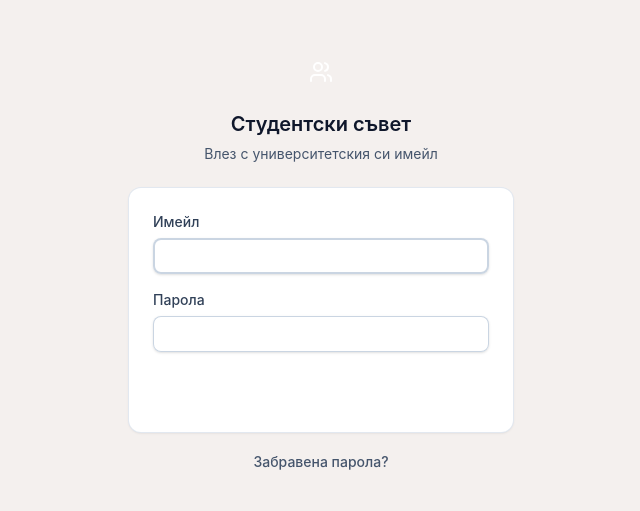
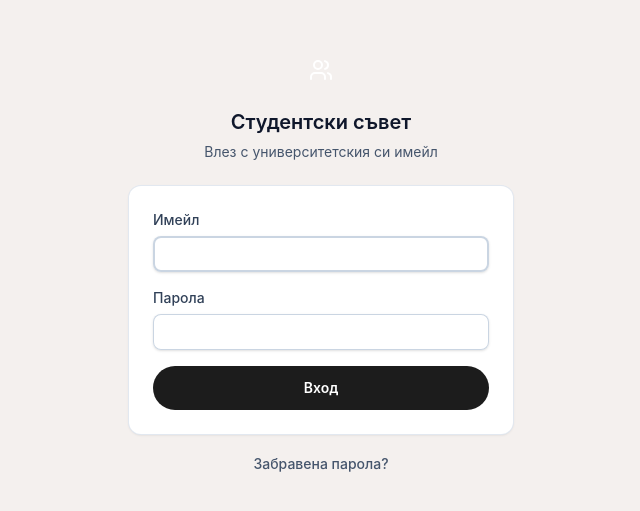
Before and after one commit to PolinaDusheva/StudentCouncilManger, a React (Vite) app in the folder frontend/: page /login in a window 1280 px wide. Shown: the part 139-650 px from the top of the page, without its empty margins (319-959 px from the left). Built offline with nearby package versions, Linux system fonts and the light colour scheme; no server answers.

Commit message:
style: reskin Button and Pagination to pill shape and new tokens

```diff
--- a/frontend/src/components/ui/Button.tsx
+++ b/frontend/src/components/ui/Button.tsx
@@ -7,16 +7,17 @@ type Variant = 'primary' | 'secondary' | 'ghost' | 'danger'
 type Size = 'sm' | 'md'
 
 const VARIANTS: Record<Variant, string> = {
-  primary: 'bg-brand-600 text-white hover:bg-brand-700 disabled:hover:bg-brand-600',
+  primary:
+    'bg-ink text-white hover:bg-accent hover:shadow-[0_5px_15px_rgba(255,60,112,0.3)] disabled:hover:bg-ink disabled:hover:shadow-none',
   secondary:
-    'bg-white text-slate-900 ring-1 ring-slate-300 ring-inset hover:bg-slate-50 disabled:hover:bg-white',
-  ghost: 'text-slate-700 hover:bg-slate-100 disabled:hover:bg-transparent',
-  danger: 'bg-red-600 text-white hover:bg-red-700 disabled:hover:bg-red-600',
+    'bg-transparent text-ink ring-2 ring-border ring-inset hover:ring-accent hover:text-accent disabled:hover:ring-border disabled:hover:text-ink',
+  ghost: 'text-muted hover:bg-page hover:text-ink disabled:hover:bg-transparent disabled:hover:text-muted',
+  danger: 'bg-danger text-white hover:bg-danger-hover disabled:hover:bg-danger',
 }
 
 const SIZES: Record<Size, string> = {
-  sm: 'h-8 px-3 text-sm',
-  md: 'h-10 px-4 text-sm',
+  sm: 'h-9 px-4 text-sm',
+  md: 'h-11 px-5 text-sm',
 }
 
 interface ButtonProps extends ButtonHTMLAttributes<HTMLButtonElement> {
@@ -42,7 +43,7 @@ export function Button({
       disabled={disabled || loading}
       aria-busy={loading || undefined}
       className={cn(
-        'inline-flex items-center justify-center gap-2 rounded-lg font-medium transition-colors',
+        'inline-flex items-center justify-center gap-2 rounded-full font-semibold transition-all',
         'disabled:cursor-not-allowed disabled:opacity-60',
         VARIANTS[variant],
         SIZES[size],
--- a/frontend/src/components/ui/Pagination.tsx
+++ b/frontend/src/components/ui/Pagination.tsx
@@ -31,7 +31,7 @@ export function Pagination({
 
   return (
     <div className={cn('flex items-center justify-between gap-4 pt-3', className)}>
-      <p className="text-sm text-slate-600">
+      <p className="text-sm text-muted">
         {first} – {last} от {totalCount}
       </p>
 
@@ -39,6 +39,7 @@ export function Pagination({
         <Button
           variant="secondary"
           size="sm"
+          className="size-9 p-0"
           onClick={() => onPageChange(page - 1)}
           disabled={page <= 1}
           aria-label="Предишна страница"
@@ -46,13 +47,14 @@ export function Pagination({
           <ChevronLeft aria-hidden className="size-4" />
         </Button>
 
-        <span className="text-sm text-slate-600">
+        <span className="text-sm text-muted">
           {page} / {totalPages}
         </span>
 
         <Button
           variant="secondary"
           size="sm"
+          className="size-9 p-0"
           onClick={() => onPageChange(page + 1)}
           disabled={page >= totalPages}
           aria-label="Следваща страница"
```
